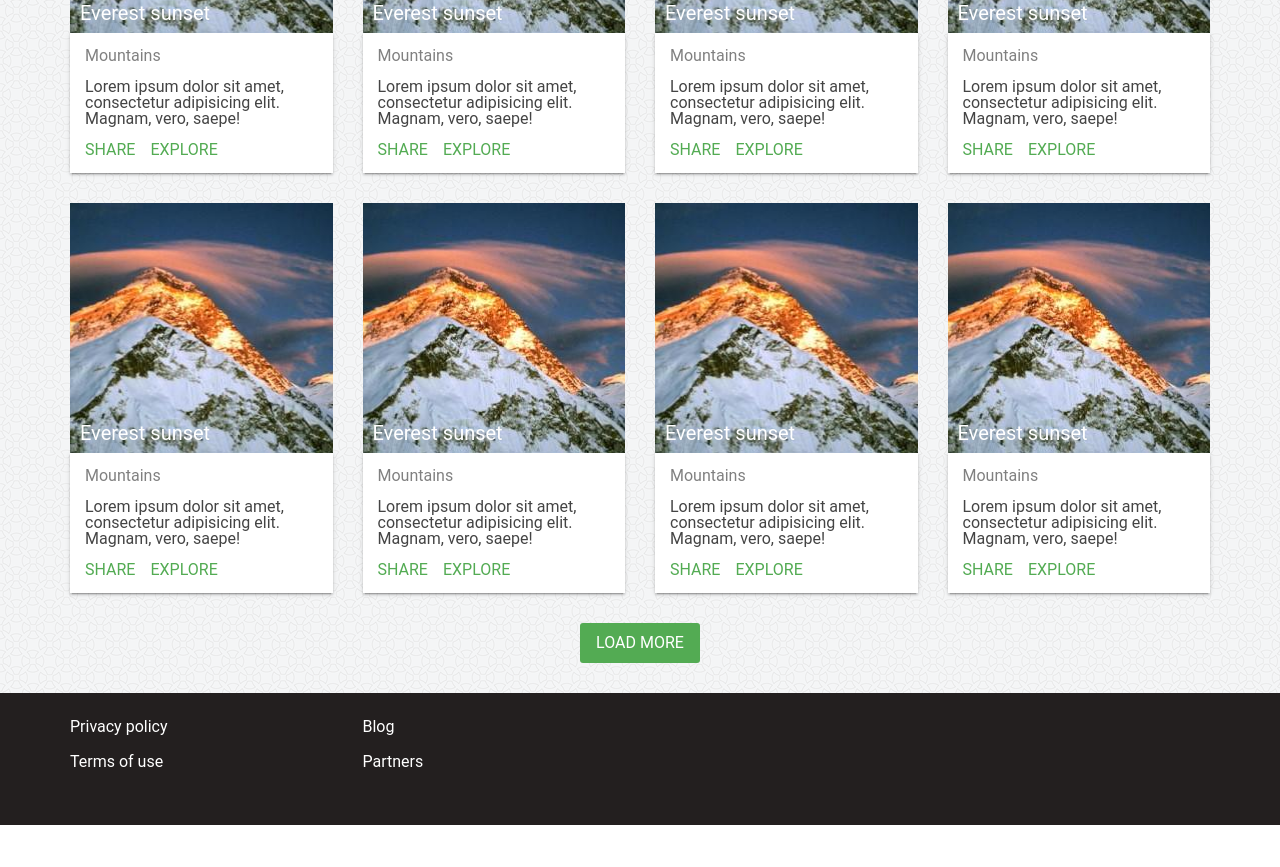
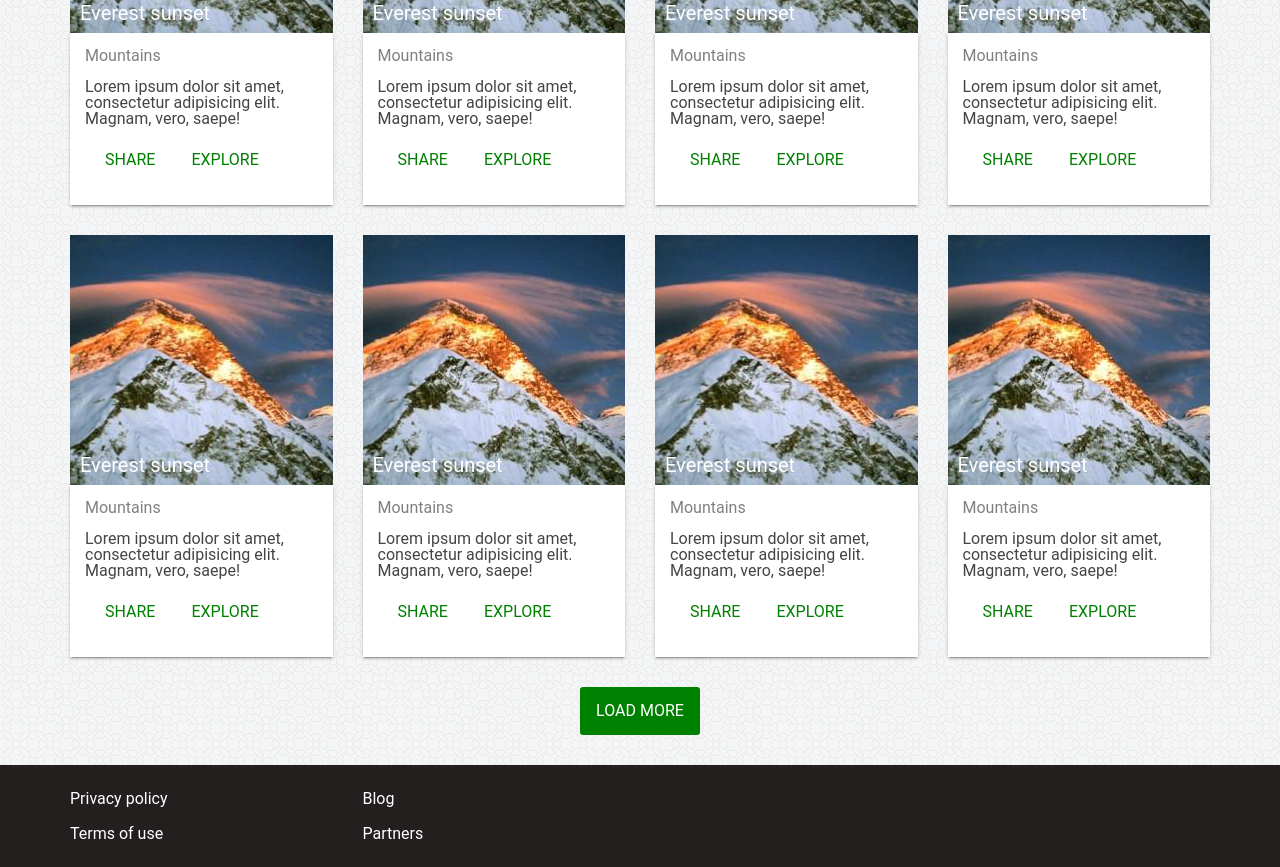
Before and after one commit to gandzja/level-up-homeworks, a website: page public/views/css/homework-4/index.html in a window 1280 px wide. Shown: the part 789-1656 px from the top of the page. Before the commit the page ends 1614 px from the top, so only its background shows below. Drawn offline with Linux system fonts and the light colour scheme.

Commit message:
CSS HW 3,4 fixes 2

```diff
--- a/public/views/css/homework-3/css/style.css
+++ b/public/views/css/homework-3/css/style.css
@@ -28,7 +28,7 @@ a {
   color: white;
   position: fixed;
   z-index: 100;
-  line-height: 40ps;
+  line-height: 40px;
   box-shadow: 0 2px 2px 0 rgba(0,0,0,0.14), 0 1px 5px 0 rgba(0,0,0,0.12), 0 3px 1px -2px rgba(0,0,0,0.2);
 }
 .nav {
@@ -36,7 +36,7 @@ a {
 }
 .nav-link {
   display: inline-block;
-  vertical-align: top;;
+  vertical-align: top;
   margin-right: 16px;
   font-weight: bold;
   font-size: 1rem;
@@ -60,7 +60,7 @@ a {
   padding-bottom: 50px;
   width: 1170px;
 }
-.container {
+.set {
   font-size: 0;
 }
 .title {
@@ -69,15 +69,15 @@ a {
   font-weight: bold;
 }
 .card {
-  width: 370px;
+  width: 380px;
   display: inline-block;
   margin-bottom: 30px;
   box-shadow: 0 2px 2px 0 rgba(0,0,0,0.14), 0 1px 5px 0 rgba(0,0,0,0.12), 0 3px 1px -2px rgba(0,0,0,0.2);
   border-radius: 3px;
-  margin-right: 20px;
+  margin-right: 15px;
   font-size: 1rem;
 }
-.card:nth-child(3n+1) {
+.card:nth-child(3n) {
   margin-right: 0;
 }
 .card-image {
@@ -118,6 +118,11 @@ img {
   box-shadow: 0 2px 2px 0 rgba(0,0,0,0.14), 0 1px 5px 0 rgba(0,0,0,0.12), 0 3px 1px -2px rgba(0,0,0,0.2);
   border-radius: 3px;
 }
+.button:hover {
+  background-color: #00ff90;
+  height: 60px;
+  line-height: 60px
+}
 .pagination {
   text-align: center;
   font-size: 0;
--- a/public/views/css/homework-4/css/style.css
+++ b/public/views/css/homework-4/css/style.css
@@ -7,9 +7,7 @@ html {
 body {
   color: #444;
   font-family: Roboto, Arial, sans-serif;
-  display: flex;
-  flex-direction: column;
-  min-height: 100%;
+  background-image: url("../images/pattern.png");
 }
 
 a {
@@ -28,14 +26,8 @@ a {
 *, :before, :after {
   box-sizing: inherit;
 }
-.wrapper {
-  background-image: url(../images/pattern.png);
-  background-repeat: repeat;
-  background-attachment: fixed;
-  position: relative;
-}
 .content {
-  margin-top: 60px;
+  padding-top: 60px;
 }
 .container {
   margin: 0 auto;
@@ -93,14 +85,13 @@ a {
 }
 .img-title {
   height: 400px;
-  background-image: url(../images/intro.jpg);
+  background-image: url("../images/intro.jpg");
   background-repeat: no-repeat;
   background-attachment: fixed;
   background-size: cover;
   background-position: center center;
-  position: relative;
 }
-.content-title {
+.img-title-text {
   line-height: 400px;
   text-align: center;
   font-weight: bold;
@@ -117,7 +108,7 @@ a {
 }
 .column {
   width: 25%;
-  padding: 0 15px 30px;
+  padding: 0 15px;
   float: left;
 }
 .title {
@@ -125,6 +116,9 @@ a {
   font-size: 32px;
   font-weight: bold;
   text-transform: uppercase;
+}
+.card {
+  margin-bottom: 30px;
 }
 .card-image {
   background-image: url("../images/everest.jpg");
@@ -152,38 +146,47 @@ a {
 .descr {
   margin-bottom: 15px;
 }
-.button-otstup {
+.card__actions {
+  padding: 0 8px 12px;
   font-size: 0;
 }
-.card-button {
+.card__action {
+  margin-right: 12px;
+}
+.button {
+  display: inline-block;
+  vertical-align: top;
+  min-width: 64px;
+  height: 36px;
+  padding: 0 12px;
+  border-radius: 3px;
+  background-color: transparent;
+  color: green;
+  font-size: 1rem;
+  line-height: 36px;
+  text-align: center;
   text-transform: uppercase;
-  display: inline-block;
-  color: #53ab53;
-  margin-right: 15px;
-  font-size: 1rem;
+  cursor: pointer;
 }
-.card-button:last-child {
+.card__action:last-child {
   margin-right: 0;
 }
-.button {
+.load-more {
+  text-align: center;
+}
+.button-size-medium {
+  height: 48px;
+  padding-right: 16px;
+  padding-left: 16px;
+  line-height: 48px;
   color: white;
-  background-color: #53ab53;
-  text-align: center;
-  line-height: 40px;
-  width: 120px;
-  text-transform: uppercase;
-  border-radius: 3px;
-  display: block;
-  margin: 0 auto;
+  background-color: green;
 }
 .footer {
   padding: 24px 0;
   background-color: #231f1f;
   color: white;
   margin-top: 30px;
-}
-.footer .column {
-  margin-bottom: 0;
 }
 .footer-link {
   display: table;
--- a/public/views/css/homework-4/index.html
+++ b/public/views/css/homework-4/index.html
@@ -29,7 +29,7 @@
       </header>
       <div class="content">
         <div class="img-title">
-          <p class="content-title">Intro</p>
+          <p class="img-title-text">Intro</p>
         </div>
         <main>
           <div class="container">
@@ -45,9 +45,10 @@
                     <div class="descr">
                       Lorem ipsum dolor sit amet, consectetur adipisicing elit. Magnam, vero, saepe!
                     </div>
-                    <div class="button-otstup">
-                      <button class="card-button" type="button">Share</button>
-                      <a href="#" class="card-button">Explore</a></div>
+                    <div class="card__actions">
+                      <button class="card__action button" type="button">Share</button>
+                      <a class="card__action button" href="#">Explore</a>
+                    </div>
                   </div>
                 </div>
               </div>
@@ -61,9 +62,10 @@
                     <div class="descr">
                       Lorem ipsum dolor sit amet, consectetur adipisicing elit. Magnam, vero, saepe!
                     </div>
-                    <div class="button-otstup">
-                      <button class="card-button" type="button">Share</button>
-                      <a href="#" class="card-button">Explore</a></div>
+                    <div class="card__actions">
+                      <button class="card__action button" type="button">Share</button>
+                      <a class="card__action button" href="#">Explore</a>
+                    </div>
                   </div>
                 </div>
               </div>
@@ -77,9 +79,10 @@
                     <div class="descr">
                       Lorem ipsum dolor sit amet, consectetur adipisicing elit. Magnam, vero, saepe!
                     </div>
-                    <div class="button-otstup">
-                      <button class="card-button" type="button">Share</button>
-                      <a href="#" class="card-button">Explore</a></div>
+                    <div class="card__actions">
+                      <button class="card__action button" type="button">Share</button>
+                      <a class="card__action button" href="#">Explore</a>
+                    </div>
                   </div>
                 </div>
               </div>
@@ -93,9 +96,10 @@
                     <div class="descr">
                       Lorem ipsum dolor sit amet, consectetur adipisicing elit. Magnam, vero, saepe!
                     </div>
-                    <div class="button-otstup">
-                      <button class="card-button" type="button">Share</button>
-                      <a href="#" class="card-button">Explore</a></div>
+                    <div class="card__actions">
+                      <button class="card__action button" type="button">Share</button>
+                      <a class="card__action button" href="#">Explore</a>
+                    </div>
                   </div>
                 </div>
               </div>
@@ -109,9 +113,10 @@
                     <div class="descr">
                       Lorem ipsum dolor sit amet, consectetur adipisicing elit. Magnam, vero, saepe!
                     </div>
-                    <div class="button-otstup">
-                      <button class="card-button" type="button">Share</button>
-                      <a href="#" class="card-button">Explore</a></div>
+                    <div class="card__actions">
+                      <button class="card__action button" type="button">Share</button>
+                      <a class="card__action button" href="#">Explore</a>
+                    </div>
                   </div>
                 </div>
               </div>
@@ -125,9 +130,10 @@
                     <div class="descr">
                       Lorem ipsum dolor sit amet, consectetur adipisicing elit. Magnam, vero, saepe!
                     </div>
-                    <div class="button-otstup">
-                      <button class="card-button" type="button">Share</button>
-                      <a href="#" class="card-button">Explore</a></div>
+                    <div class="card__actions">
+                      <button class="card__action button" type="button">Share</button>
+                      <a class="card__action button" href="#">Explore</a>
+                    </div>
                   </div>
                 </div>
               </div>
@@ -141,9 +147,10 @@
                     <div class="descr">
                       Lorem ipsum dolor sit amet, consectetur adipisicing elit. Magnam, vero, saepe!
                     </div>
-                    <div class="button-otstup">
-                      <button class="card-button" type="button">Share</button>
-                      <a href="#" class="card-button">Explore</a></div>
+                    <div class="card__actions">
+                      <button class="card__action button" type="button">Share</button>
+                      <a class="card__action button" href="#">Explore</a>
+                    </div>
                   </div>
                 </div>
               </div>
@@ -157,14 +164,16 @@
                     <div class="descr">
                       Lorem ipsum dolor sit amet, consectetur adipisicing elit. Magnam, vero, saepe!
                     </div>
-                    <div class="button-otstup">
-                      <button class="card-button" type="button">Share</button>
-                      <a href="#" class="card-button">Explore</a></div>
+                    <div class="card__actions">
+                      <button class="card__action button" type="button">Share</button>
+                      <a class="card__action button" href="#">Explore</a>
+                    </div>
                   </div>
                 </div>
               </div>
-            </div class="load-more">
-            <button class="button" type="button">Load more</button>
+            </div>
+          <div class="load-more">
+            <button class="button button-size-medium" type="button">Load More</button>
           </div>
         </main>
       </div>
--- /dev/null
+++ b/public/views/css/homework-5/css/homework.css
@@ -0,0 +1,20 @@
+*, :before, :after {
+  box-sizing: inherit;
+}
+
+html {
+  box-sizing: border-box;
+  font-size: 16px;
+}
+
+body {
+  color: #444;
+  font-family: Roboto, Arial, sans-serif;
+}
+
+/* Unknown props */
+/* box-shadow: 0 1px 3px rgba(0,0,0,0.12), 0 1px 2px rgba(0,0,0,0.24); - filter */
+/* transform: rotate(45deg); - checkbox */
+/* border-radius: 3px; - card rounding */
+
+/* Your styles go below */
--- /dev/null
+++ b/public/views/css/homework-5/css/style.css
@@ -0,0 +1,173 @@
+*, :before, :after {
+  box-sizing: inherit;
+}
+
+html {
+  box-sizing: border-box;
+  font-size: 16px;
+  min-height: 100%;
+  height: 1px;
+}
+
+body {
+  color: #444;
+  font-family: Roboto, Arial, sans-serif;
+}
+
+/* Unknown props */
+/* box-shadow: 0 1px 3px rgba(0,0,0,0.12), 0 1px 2px rgba(0,0,0,0.24); - filter */
+/* transform: rotate(45deg); - checkbox */
+/* border-radius: 3px; - card rounding */
+
+/* Your styles go below */
+a {
+  color: inherit;
+  text-decoration: none;
+}
+
+img {
+  max-width: 100%;
+  width: auto;
+  max-height: 100%;
+  height: auto;
+}
+.header, .footer {
+  width: 100%;
+  height: 60px;
+  background-color: #3F51B5;
+  color: #fff;
+  line-height: 60px;
+  text-align: center;
+}
+.content {
+  padding: 48px 0;
+}
+.container {
+  margin: auto;
+  padding: 0 15px;
+  width: 100%;
+}
+.row {
+  margin: 0 -15px;
+  font-size: 0;
+}
+/*.row:after {
+  content: "";
+  display: block;
+  clear: both;
+}*/
+.column {
+  display: inline-block;
+  vertical-align: top;
+  width: 100%;
+  padding: 0 15px;
+  font-size: 1rem;
+}
+.filter {
+  margin-bottom: 32px;
+  padding: 16px;
+  box-shadow: 0 2px 2px 0 rgba(0,0,0,0.14), 0 1px 5px 0 rgba(0,0,0,0.12), 0 3px 1px -2px rgba(0,0,0,0.2);
+}
+.filter__section {
+  margin-bottom: 16px;
+}
+.filter__title {
+  margin-bottom: 12px;
+  font-size: 1.25rem;
+}
+.filter__checkbox {
+  padding-bottom: 12px;
+}
+.input-hidden {
+  display: none;
+}
+.checkbox {
+  display: block;
+  padding-left: 24px;
+  line-height: 20px;
+  position: relative;
+  cursor: pointer;
+}
+.checkbox:before {
+  content: "";
+  margin-top: -10px;
+  border: 2px solid #444;
+  border-radius: 3px;
+  width: 20px;
+  height: 20px;
+  position: absolute;
+  top: 50%;
+  left: 0;
+}
+input:checked + .checkbox:after {
+  content: "";
+  border-right: 2px solid #000;
+  border-bottom: 2px solid #000;
+  width: 6px;
+  height: 10px;
+  position: absolute;
+  top: 3px;
+  left: 7px;
+  transform: rotate(45deg);
+}
+.title {
+  margin: 40px 0;
+  font-size: 32px;
+  font-weight: bold;
+  text-transform: uppercase;
+}
+.card {
+  margin-bottom: 30px;
+  border: 1px solid #eee;
+}
+.card-image {
+  background-image: url("../images/everest.jpg");
+  height: 250px;
+  background-position: top;
+  background-repeat: no-repeat;
+  position: relative;
+}
+.card-head {
+  font-size: 20px;
+  color: white;
+  position: absolute;
+  bottom: 10px;
+  left: 10px;
+}
+.card-content {
+  padding: 15px;
+  background-color: white;
+  box-shadow: 0 2px 2px 0 rgba(0,0,0,0.14), 0 1px 5px 0 rgba(0,0,0,0.12), 0 3px 1px -2px rgba(0,0,0,0.2);
+}
+.head-descr {
+  color: grey;
+  margin-bottom: 15px;
+}
+.descr {
+  margin-bottom: 15px;
+}
+.card__actions {
+  padding: 0 8px 12px;
+  font-size: 0;
+}
+.card__action {
+  margin-right: 12px;
+}
+.button {
+  display: inline-block;
+  vertical-align: top;
+  min-width: 64px;
+  height: 36px;
+  padding: 0 12px;
+  border-radius: 3px;
+  background-color: transparent;
+  color: green;
+  font-size: 1rem;
+  line-height: 36px;
+  text-align: center;
+  text-transform: uppercase;
+  cursor: pointer;
+}
+.card__action:last-child {
+  margin-right: 0;
+}
```
Also changed, not shown: public/views/css/homework-3/index.html (+2 -0 lines), public/views/css/homework-5/homework.html (added, +15 -0 lines), public/views/css/homework-5/index.html (added, +190 -0 lines), public/views/css/homework-5/images/1024.png (added), public/views/css/homework-5/images/320.png (added), public/views/css/homework-5/images/544.png (added), public/views/css/homework-5/images/768.png (added), public/views/css/homework-5/images/checkbox.png (added), public/views/css/homework-5/images/everest.jpg (added), public/views/css/homework-5/images/from1200+.png (added).
